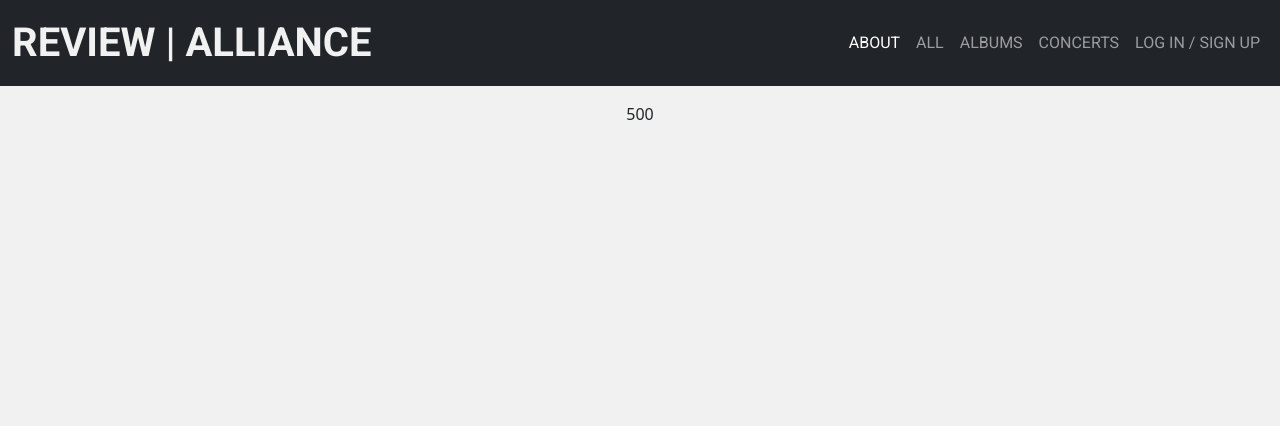
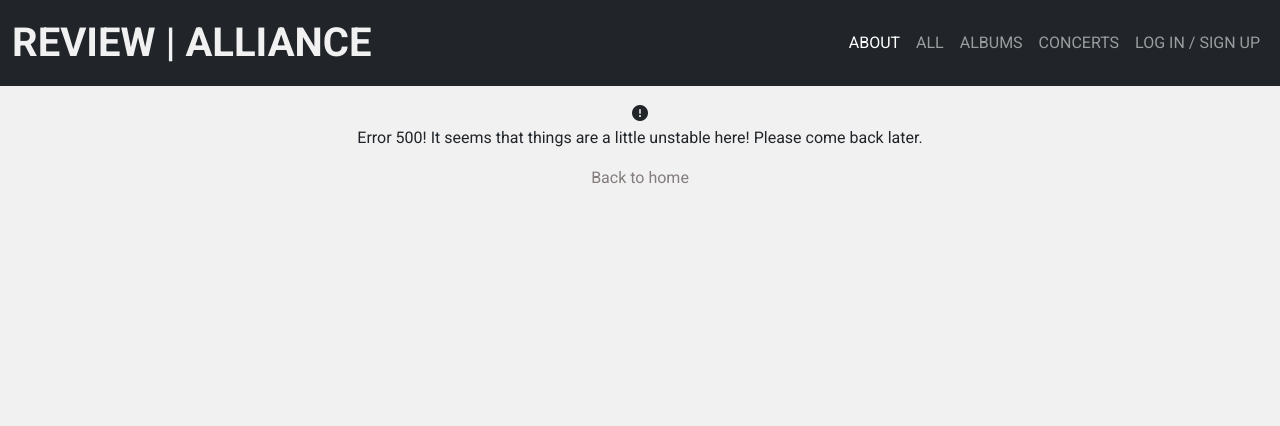
Before and after one commit to worldofmarcus/project-portfolio-4, a Django app: template templates/500.html in a window 1280 px wide. Shown: the top 426 px of the page. Run offline with Django 3.2, Linux system fonts and the light colour scheme; the template is opened without the code that fills it, so the values that code supplies are empty; parts of the project's set-up code (start-up, migrations or seed data) failed here and were passed over.

Commit message:
Add basic css styling to 500.html

```diff
--- a/reviewalliance/settings.py
+++ b/reviewalliance/settings.py
@@ -30,7 +30,7 @@ ACCOUNT_EMAIL_VERIFICATION = 'none'
 SECRET_KEY = os.environ.get('SECRET_KEY')
 
 # SECURITY WARNING: don't run with debug turned on in production!
-DEBUG = True
+DEBUG = False
 
 X_FRAME_OPTIONS = 'SAMEORIGIN'
 
--- a/templates/500.html
+++ b/templates/500.html
@@ -2,11 +2,17 @@
 
 {% block content %}
 
-<!-- 404 Error Page Content -->
-<div class="container page-space">
+<!-- 500 Error Page Content -->
+
+<div class="container">
     <div class="row">
-        <div class="col-12 text-center">
-            500
+        <div class="col-12 card-text">
+            <div>
+                <i class="fa-sharp fa-solid fa-circle-exclamation"></i>
+                <p class="card-text">Error 500! It seems that things are a little unstable here! Please come back later.
+                </p>
+                <a href="{% url 'home'%}">Back to home</a>
+            </div>
         </div>
     </div>
 </div>
```
Also changed, not shown: templates/404.html (+4 -6 lines).
